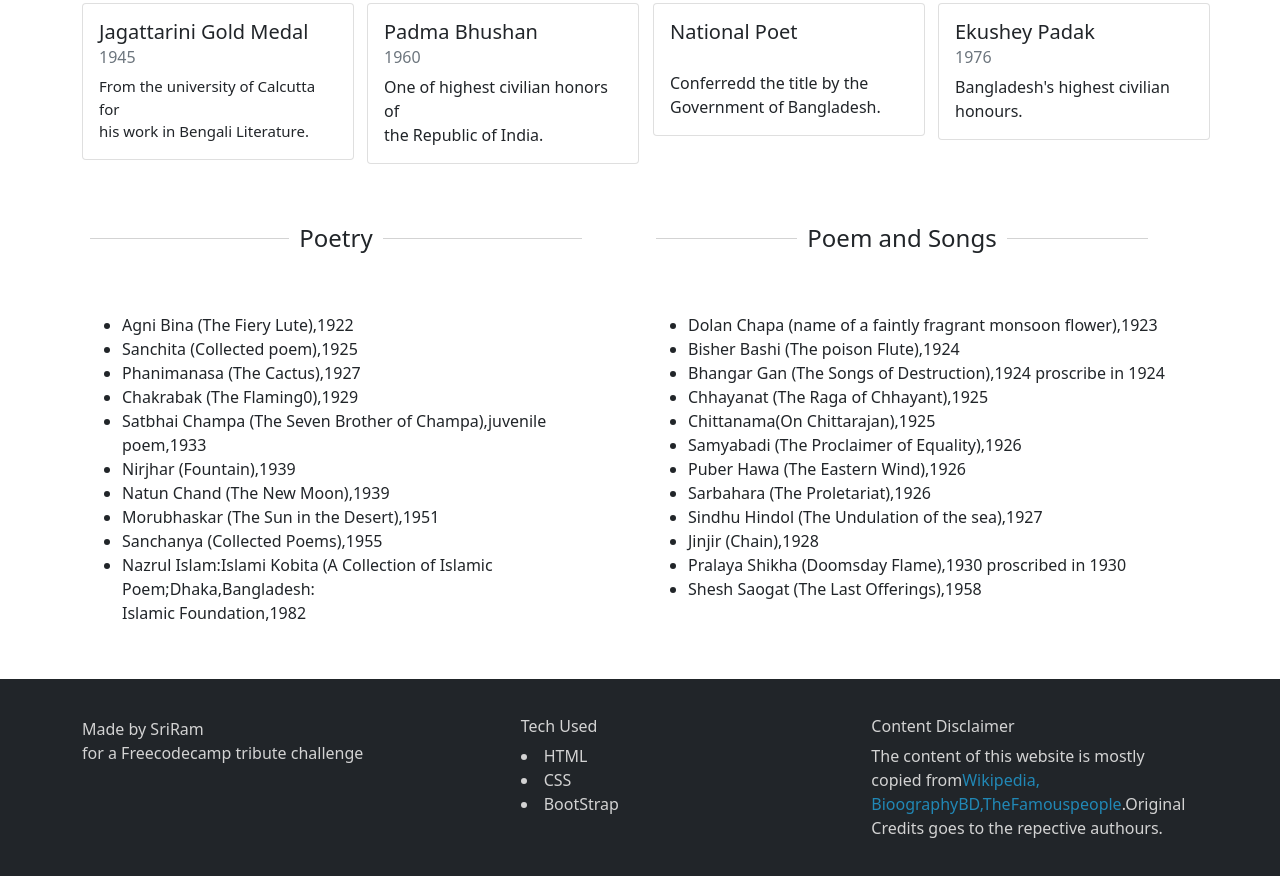
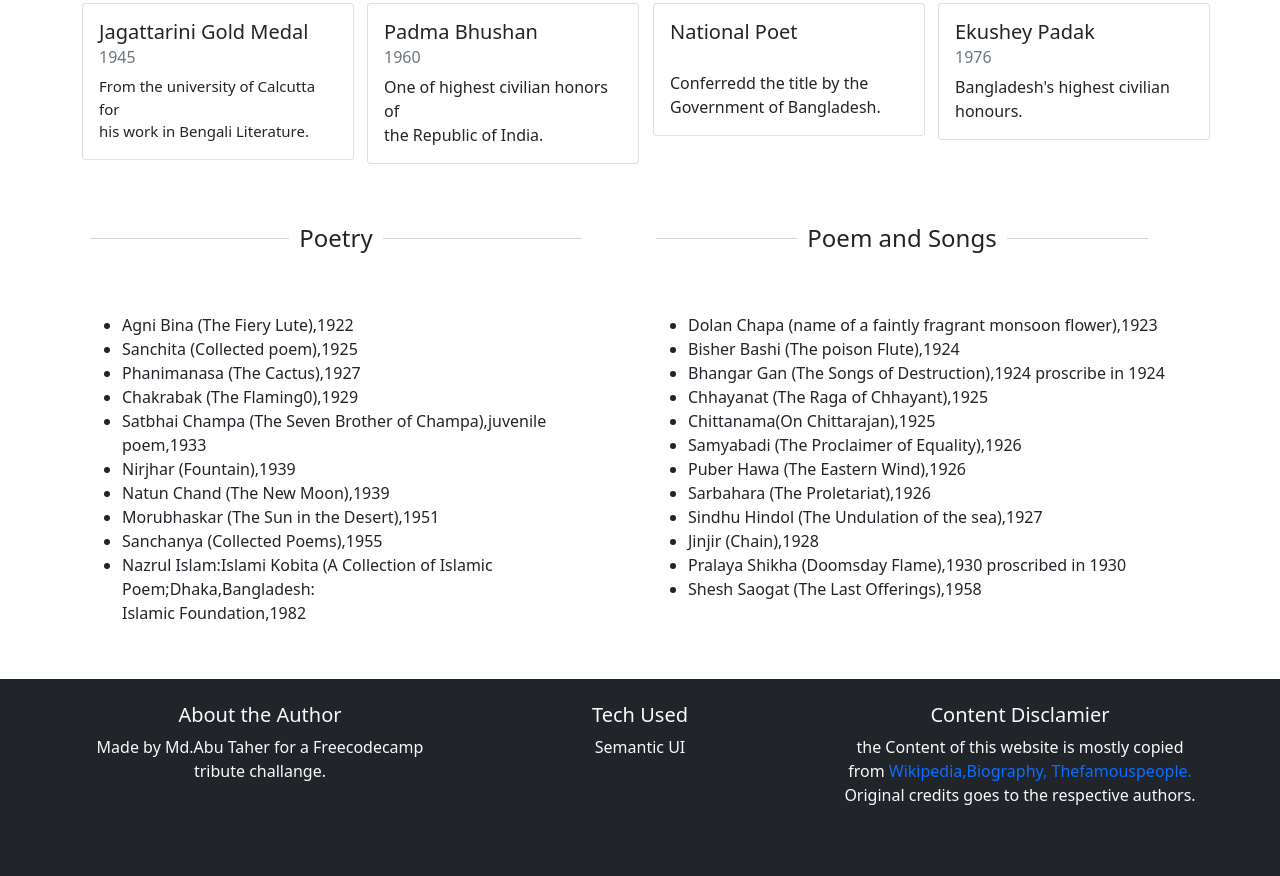
Before and after one commit to SRIRAM1102/laurdpage, a plain HTML site: page index.html in a window 1280 px wide. Shown: the part 1812-2688 px from the top of the page. Drawn offline with nearby package versions, Linux system fonts and the light colour scheme.

Commit message:
Add files via upload

```diff
--- a/index.html
+++ b/index.html
@@ -4,7 +4,7 @@
     <meta charset="UTF-8">
     <meta http-equiv="X-UA-Compatible" content="IE=edge">
     <meta name="viewport" content="width=device-width, initial-scale=1.0">
-    <title>Document</title>
+    <title>Laurd</title>
     <link href="https://cdn.jsdelivr.net/npm/bootstrap@5.0.2/dist/css/bootstrap.min.css"
     rel="stylesheet"
     integrity="sha384-EVSTQN3/azprG1Anm3QDgpJLIm9Nao0Yz1ztcQTwFspd3yD65VohhpuuCOmLASjC"
@@ -73,7 +73,7 @@
                     gramophone records), collectively known as Nazrul Geeti.</p>
             </div>
             <div class="col-sm-5 offset-1">
-                <img class="img" src="laurd/Capture.png">
+                <img class="img" src="./Task/Capture.png">
             </div>
         </div>
     </div>
@@ -197,30 +197,22 @@
 
         </div>
       </div>
-      <footer>
-        <div class="container-fluid foot">
-          <div class="container des">
-          <div class="row ">
-
-            <div class="col">
-              <div> Made by <span>SriRam</span><br>for a Freecodecamp tribute challenge</div>
-
+       <footer class="page-footer pt-4 blackbg text-light foot">
+        <div class="container text-center text-md-left">
+          <div class="row">
+            <div class="col-md-4 mt-md-0 mt-3">
+              <h5 class="font-weight-bold">About the Author</h5>
+              <p>Made by Md.Abu Taher for a Freecodecamp tribute challange.</p>
             </div>
-
-            <div class="col" style="padding-left: 100px;">
-              <h6>Tech Used</h6>
-          <span>
-          <li>HTML</li>
-          <li>CSS</li>
-          <li>BootStrap</li>
-          </span>
+            <hr class="clearfix w-100 d-md-none pb-3 ">
+            <div class="col-md-4 mb-md-0 mb-3">
+              <h5 class="font-weight-bold">Tech Used</h5>
+              <p>Semantic UI</p>
             </div>
-
-            <div class="col">
-              <h6>Content Disclaimer</h6>
-              <p>The content of this website is mostly copied from<span style="color: #2188B6;">Wikipedia,<br>
-              BioographyBD,TheFamouspeople</span>.Original Credits goes to the
-            repective authours.</p>
+            <hr class="clearfix w-100 d-md-none pb-3 ">
+            <div class="col-md-4 mb-md-0 mb-3">
+              <h5 class="font-weight-bold">Content Disclamier</h5>
+              <p>the Content of this website is mostly copied from <span class="text-primary">Wikipedia,Biography, Thefamouspeople.</span> Original credits goes to the respective authors.</p>
             </div>
           </div>
         </div>
```
